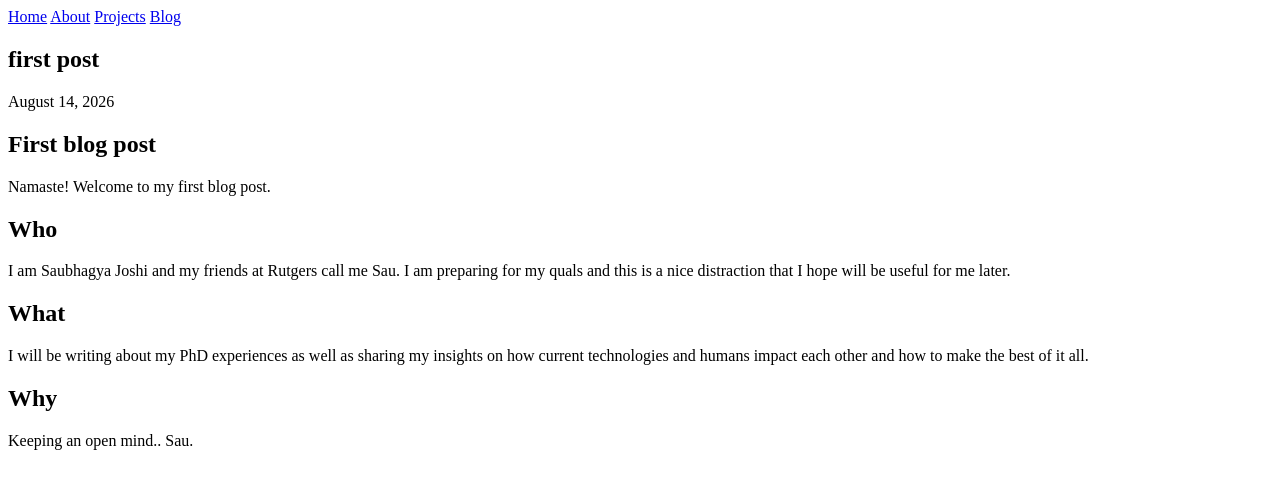
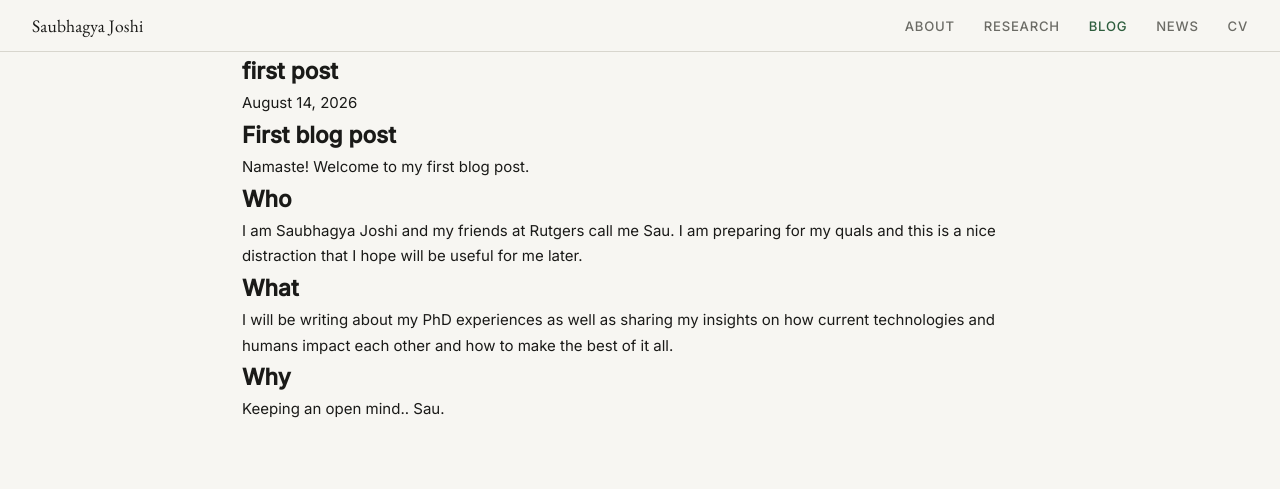
Before and after one commit to sau-joshi/sau-joshi.github.io, a Jekyll site: the page built from _posts/2026-08-14-first-blog-post.md, in a window 1280 px wide. Shown: the top 489 px of the page. Built offline with Jekyll 4.4.1, drawn with Linux system fonts in a browser that asks for light colours.

Commit message:
Enhance default layout with meta and navigation updates
Updated HTML layout with improved meta tags and navigation links.

```diff
--- a/_layouts/default.html
+++ b/_layouts/default.html
@@ -1,22 +1,36 @@
 <!DOCTYPE html>
-<html>
+<html lang="en">
 <head>
-    <meta charset="UTF-8">
-    <title>{{ page.title }} | Sau Joshi</title>
-    <link rel="stylesheet" href="/css/style.css">
+  <meta charset="UTF-8" />
+  <meta name="viewport" content="width=device-width, initial-scale=1.0" />
+
+  <title>{{ page.title }} — Saubhagya Joshi</title>
+
+  <link rel="preconnect" href="https://fonts.googleapis.com" />
+  <link rel="preconnect" href="https://fonts.gstatic.com" crossorigin />
+  <link href="https://fonts.googleapis.com/css2?family=EB+Garamond:ital,wght@0,400;0,500;1,400&family=Inter:wght@300;400;500&display=swap" rel="stylesheet" />
+
+  <link rel="stylesheet" href="{{ '/style.css' | relative_url }}" />
 </head>
 
 <body>
 
 <nav>
-    <a href="/">Home</a>
-    <a href="/about.html">About</a>
-    <a href="/projects.html">Projects</a>
-    <a href="/blog.html">Blog</a>
+  <a class="name" href="{{ '/' | relative_url }}">Saubhagya Joshi</a>
+
+  <ul>
+    <li><a href="{{ '/' | relative_url }}#about">about</a></li>
+    <li><a href="{{ '/' | relative_url }}#research">research</a></li>
+    <li><a href="{{ '/blog.html' | relative_url }}" class="active">blog</a></li>
+    <li><a href="{{ '/' | relative_url }}#news">news</a></li>
+    <li><a href="{{ '/' | relative_url }}#cv">cv</a></li>
+  </ul>
 </nav>
 
 <main>
-    {{ content }}
+
+  {{ content }}
+
 </main>
 
 </body>
```
